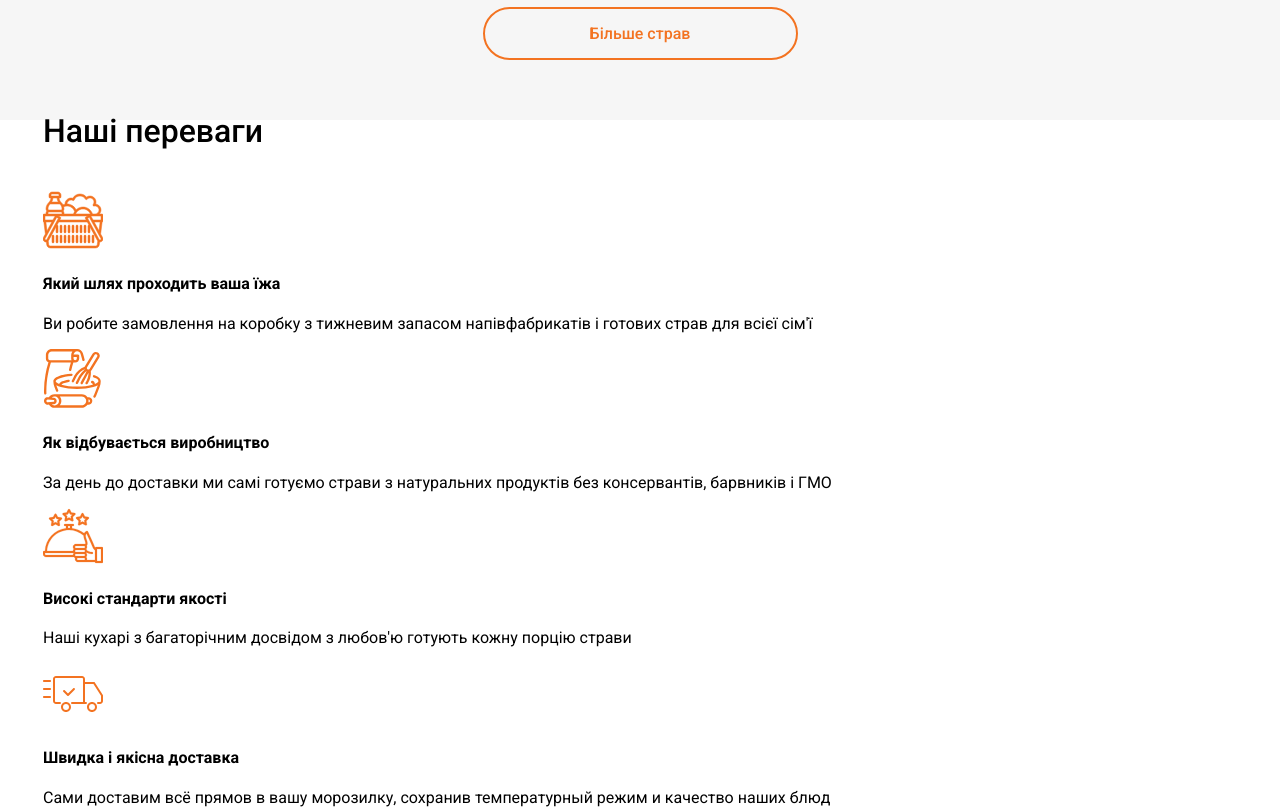
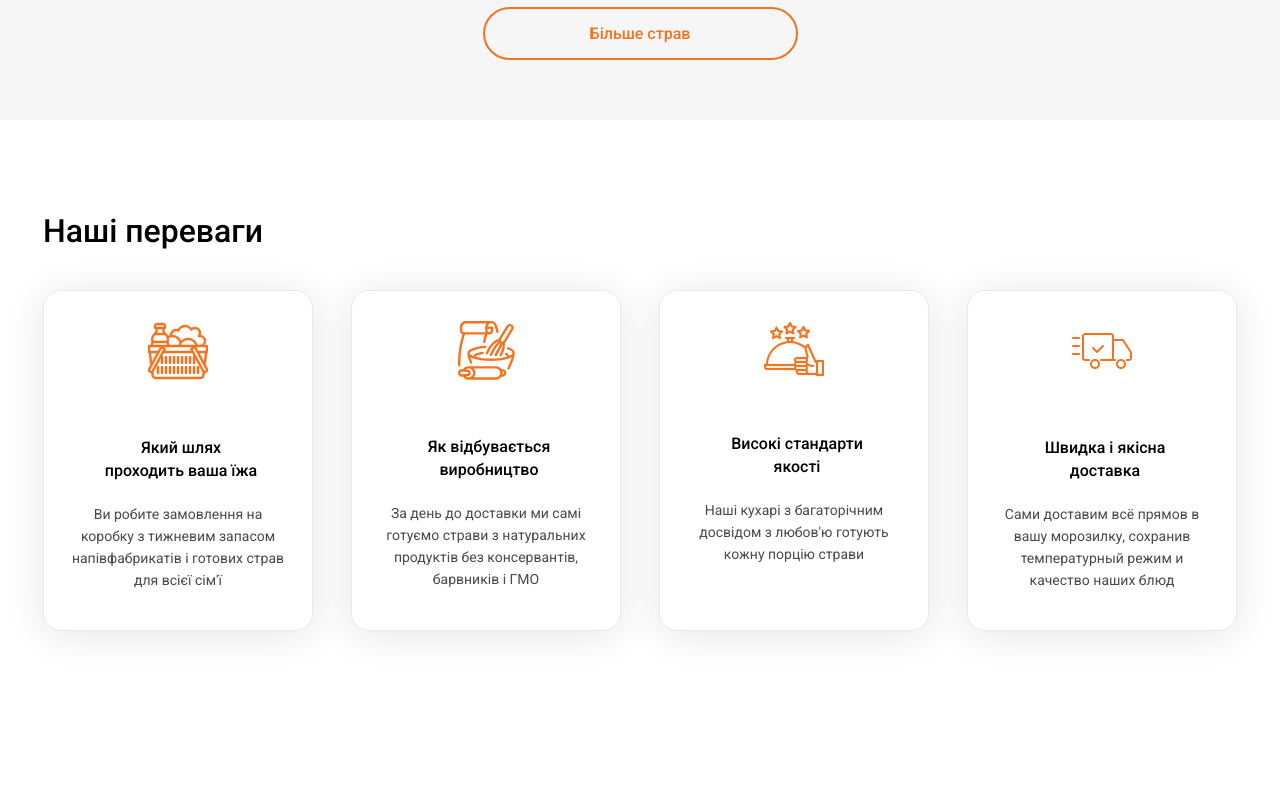
Before and after one commit to olehhlynka/index-food, a plain HTML site: page index.html in a window 1280 px wide. Shown: the part 2420-3230 px from the top of the page. Drawn offline with Linux system fonts and the light colour scheme.

Commit message:
Add files via upload

```diff
--- a/css/style.css
+++ b/css/style.css
@@ -391,6 +391,53 @@ body {
   margin: auto;
   margin-top: 62px;
 }
+.advantages {
+  padding-top: 100px;
+  padding-bottom: 200px;
+}
+.advantages-cards {
+  display: flex;
+  justify-content: space-between;
+  margin: -18px;
+}
+.advantage-card {
+  margin: 18px;
+  max-width: 270px;
+  overflow: hidden;
+  background-color: #fff;
+  display: flex;
+  flex-direction: column;
+  align-items: center;
+  border: 1px solid #e9e9e9;
+  box-sizing: border-box;
+  box-shadow: 0px 4px 40px rgba(0, 0, 0, 0.1);
+  border-radius: 18px;
+}
+.advantage-image {
+  margin-top: 30px;
+}
+.advantage-card-content {
+  margin-top: 34px;
+  margin-bottom: 25px;
+}
+.advantage-title {
+  padding-left: 59px;
+  padding-right: 53px;
+  font-weight: 500;
+  font-size: 16px;
+  line-height: 23px;
+  text-align: center;
+  color: #000000;
+}
+.advantage-description {
+  margin-top: 13px;
+  padding: 0 24px;
+  font-weight: normal;
+  font-size: 14px;
+  line-height: 22px;
+  text-align: center;
+  color: #49494f;
+}
 .footer {
   background: #f6f6f6;
   padding: 40px 0;
```
